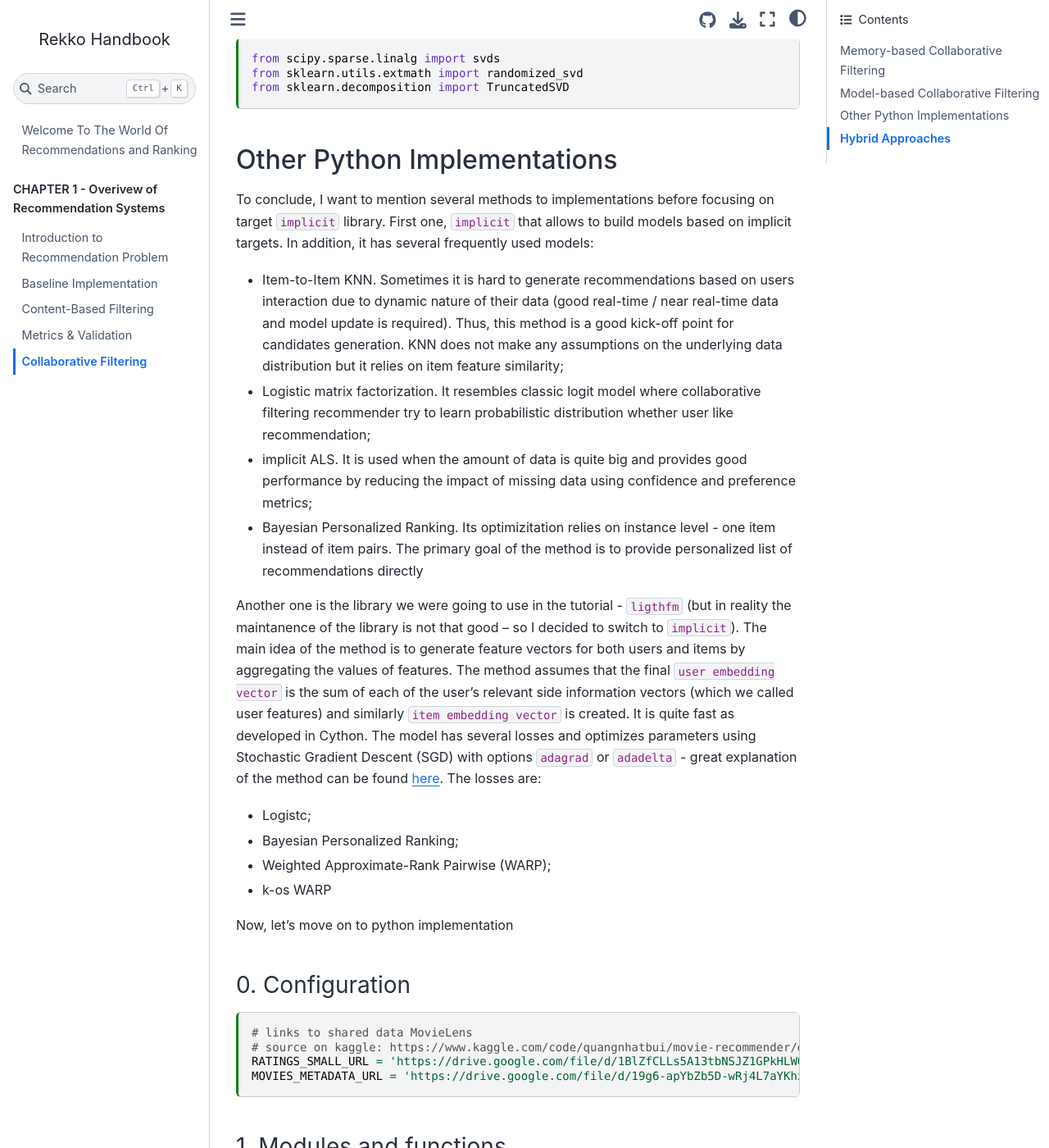
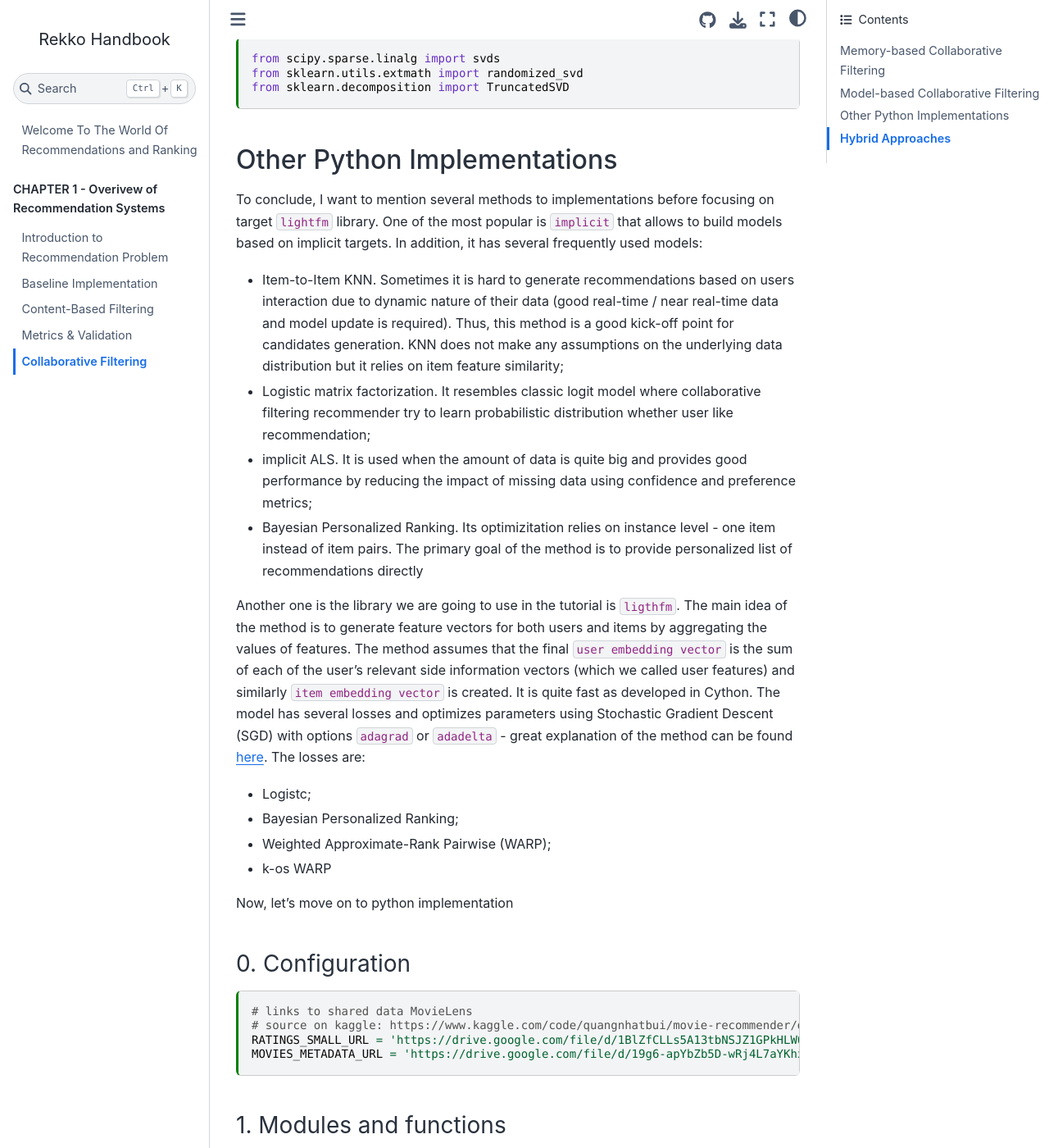
Before and after one commit to kshurik/rekkobook, a Jupyter Book: the page built from docs/chapter1/collab_filter.md, in a window 1280 px wide and 1400 px high, scrolled down 3732 px. Shown: the whole window at 82% size. Built offline with Jupyter Book 1.0.4 settings and Sphinx 7.4.7 and the Sphinx Book theme 1.1.4, drawn with Linux system fonts in a browser that asks for light colours.

Commit message:
Revert "qucik change in libraries explanation"
This reverts commit 5caa8443131e650379bbb95a108dc7fcbcc324ec.

````diff
--- a/docs/chapter1/collab_filter.md
+++ b/docs/chapter1/collab_filter.md
@@ -136,8 +136,8 @@ from sklearn.decomposition import TruncatedSVD
 ```
 
 ## Other Python Implementations
-To conclude, I want to mention several methods to implementations before focusing on target `implicit` library.
-First one, `implicit` that allows to build models based on implicit targets. In addition,
+To conclude, I want to mention several methods to implementations before focusing on target `lightfm` library.
+One of the most popular is `implicit` that allows to build models based on implicit targets. In addition,
 it has several frequently used models:
 - Item-to-Item KNN. Sometimes it is hard to generate recommendations based on users interaction due to dynamic
 nature of their data (good real-time / near real-time data and model update is required). Thus, this method
@@ -150,8 +150,7 @@ the impact of missing data using confidence and preference metrics;
 - Bayesian Personalized Ranking. Its optimizitation relies on instance level - one item instead of item pairs. The
 primary goal of the method is to provide personalized list of recommendations directly
 
-Another one is the library we were going to use in the tutorial - `ligthfm` (but in reality the maintanence of the
-library is not that good -- so I decided to switch to `implicit`). The main idea of the method
+Another one is the library we are going to use in the tutorial is `ligthfm`. The main idea of the method
 is to generate feature vectors for both users and items by aggregating the values of features. The method assumes
 that the final `user embedding vector` is the sum of each of the user’s relevant side information
 vectors (which we called user features) and similarly `item embedding vector` is created.
````
